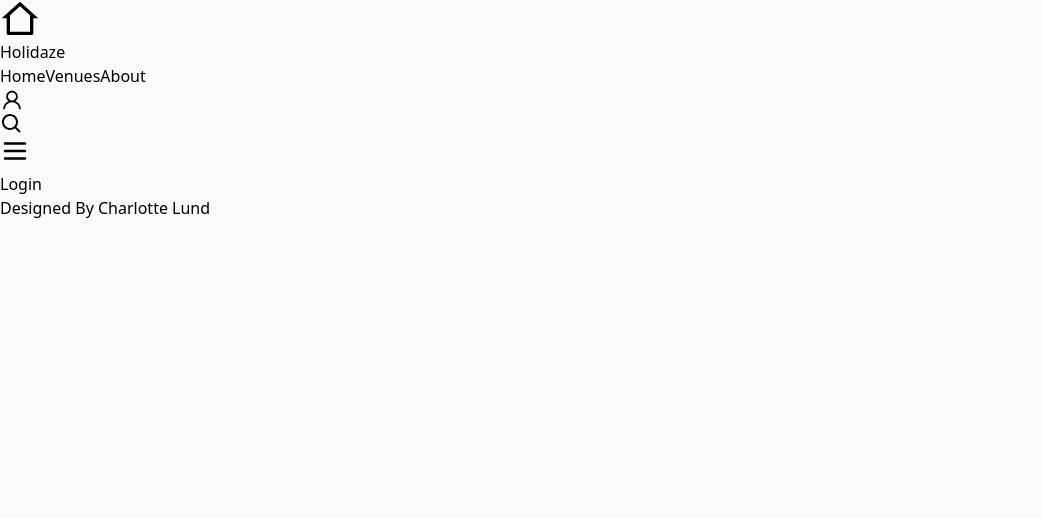
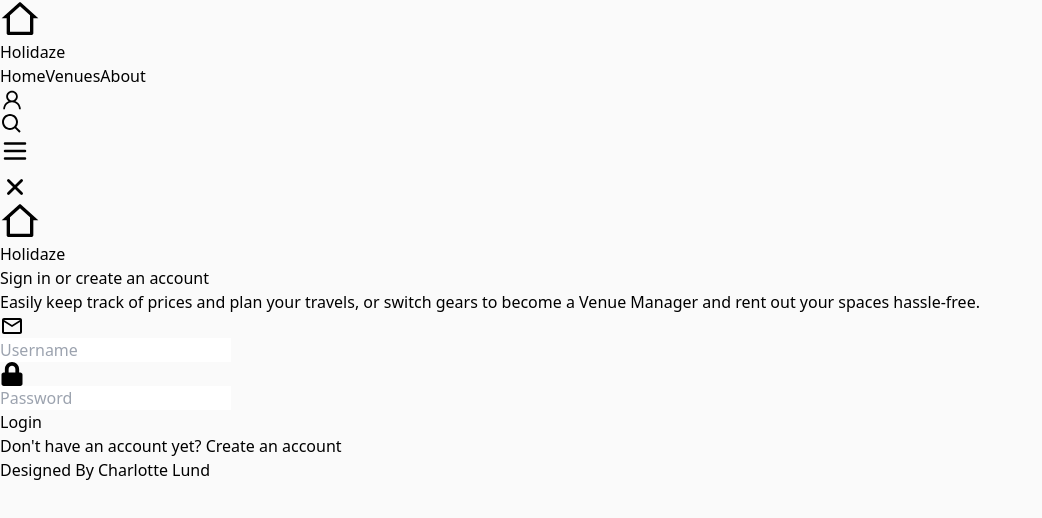
Before and after one commit to chalund/exam-2, a React (Vite) app: page /login in a window 1280 px wide. Shown: the top 518 px of the page, without its empty margins (0-1042 px from the left). Built offline with nearby package versions, Linux system fonts and the light colour scheme.

Commit message:
adds loginForm

```diff
--- a/src/Pages/ListOfVenuesPage/index.jsx
+++ b/src/Pages/ListOfVenuesPage/index.jsx
@@ -1,4 +1,4 @@
-import React from 'react';
+import React, { useEffect } from 'react';
 import { Link } from 'react-router-dom';
 import { BASE_URL, Venues } from '../../components/API';
 import { useFetch } from '../../components/Hooks/useFetch';
@@ -6,6 +6,9 @@ import { FaMapMarkerAlt } from "react-icons/fa";
 
 const ListOfVenuesPage = () => {
   const { data, loading, error } = useFetch(BASE_URL + Venues);
+
+  useEffect(() => {
+  }, []);
 
   if (loading) {
     return <div>Loading...</div>;
@@ -24,7 +27,7 @@ const ListOfVenuesPage = () => {
       <h1 className='text-center mt-3 text-xl text-violet-600'>List of Venues</h1>
       <div>
         {data.data.map((venue) => (
-          <Link to={`/product/${venue.id}`} key={venue.id} className='block'>
+          <Link to={`/venue/${venue.id}`} key={venue.id} className='block'>
             <div className='bg-white border rounded-lg m-4 p-4 sm:flex sm:max-w-[700px] max-w-[400px] mx-auto hover:border-4 hover:border-violet-600'>
               {venue.media && venue.media.length > 0 && (
                 <div className="sm:w-1/3 sm:mr-4">
--- a/src/Pages/LoginPage/index.jsx
+++ b/src/Pages/LoginPage/index.jsx
@@ -1,9 +1,10 @@
-import React from 'react'
+import LoginForm from '../../components/LoginForm'
+
 
 const LoginPage = () => {
   return (
     <div>
-      Login
+      <LoginForm />
     </div>
   )
 }
--- a/src/Pages/VenueDetailsPage/index.jsx
+++ b/src/Pages/VenueDetailsPage/index.jsx
@@ -2,9 +2,21 @@ import { Link, useParams } from 'react-router-dom';
 import { BASE_URL, Venues } from '../../components/API';
 import { useFetch } from '../../components/Hooks/useFetch';
 
+import { FaArrowLeft } from "react-icons/fa";
+import { FaBed } from "react-icons/fa";
+import { FaWifi } from "react-icons/fa";
+import { FaParking } from "react-icons/fa";
+import { MdOutlinePets } from "react-icons/md";
+import { MdBreakfastDining } from "react-icons/md";
+import { useEffect } from 'react';
+
 const VenueDetailsPage = () => {
     const { id } = useParams();
     const { data, loading, error } = useFetch(BASE_URL + Venues + `/${id}`);
+    console.log("Data:", data);
+
+    useEffect(() => {
+    }, []);
 
     if (loading) {
       return <div>Loading...</div>;
@@ -20,17 +32,52 @@ const VenueDetailsPage = () => {
     }
 
     // Destructure the data object
-    const { name, description, location, media, price, rating } = data.data;
+    const { name, description, maxGuests, location, media, price, rating, created, updated, meta: { wifi, parking, breakfast, pets } } = data.data;
+
 
     return (
       <div className='mt-4'>
-        <Link to="/venues" className='m-2 underline'>Back to List of Venues</Link>
+        <div className='flex items-center gap-2'>
+          <FaArrowLeft />
+          <Link to={`/listings`} className='underline'>Back to List of Venues</Link>
+        </div>
+
             <div className='mt-4'>
-                <h1>{name}</h1>
-                <p>Description: {description}</p>
+                {media && media.length > 0 && (
+                    <img src={media[0].url} alt={media[0].alt} className='object-cover w-full h-48 ' />
+                )}
+
+                <div>
+                  <h1>{name}</h1>
+                  <p>Rating: {rating}</p>
+                  calendar, date edit
+                  <p>Description: {description}</p>
+                  <div className='flex items-center gap-1'>
+                    <FaBed />
+                    <p>{maxGuests}</p>
+                  </div>
+                  <div className='py-2'>
+                    <p>Facilities</p>
+                    <ul className='flex gap-2'>
+                      {wifi && <li><FaWifi size={30}/></li>}
+                      {breakfast && <li><MdBreakfastDining size={30}/></li>}
+                      {parking && <li><FaParking size={30} /></li>}
+                      {pets && <li><MdOutlinePets size={30}/></li>}
+                    </ul>
+                  </div>
+
+
+                </div>
+
+
                 <p>Location: {location.city}, {location.address}</p>
                 <p>Price: ${price}</p>
-                <p>Rating: {rating}</p>
+                <button className='border p-2 bg-orange-300 uppercase'>Book now</button>
+                <p>{created}</p>
+
+
+
+
 
             </div>
 
--- /dev/null
+++ b/src/components/LoginForm/index.jsx
@@ -0,0 +1,41 @@
+import React from 'react'
+import Logo from '../Layout/Logo'
+import { FaLock } from "react-icons/fa";
+import { MdOutlineEmail } from "react-icons/md";
+import { IoClose } from "react-icons/io5";
+import { Link } from 'react-router-dom';
+
+const LoginForm = () => {
+  return (
+    <div className="flex min-h-full flex-col px-10 py-12 sm:border ">
+    <div className="flex justify-end mb-6">
+      <IoClose size={30} />
+    </div>
+    <div className="flex justify-center mb-4">
+      <Logo/>
+    </div>
+    <div className='mb-6'>
+      <h1 className='font-semibold text-lg py-2'>Sign in or create an account</h1>
+      <p>Easily keep track of prices and plan your travels, or switch gears to become a Venue Manager and rent out your spaces hassle-free.</p>
+    </div>
+    <form action="#">
+      <div>
+        <div>
+          <div className="flex items-center text-lg mb-6">
+            <MdOutlineEmail className="absolute ml-3" size={24} />
+            <input type="text" id="username" className="border rounded-xl pl-12 py-2  focus:outline-none w-full" placeholder="Username" />
+          </div>
+          <div className="flex items-center text-lg mb-6">
+            <FaLock className="absolute ml-3" size={24} />
+            <input type="password" id="password" className="border rounded-xl pl-12 py-2  focus:outline-none w-full" placeholder="Password" />
+          </div>
+        </div>
+        <button className="bg-gradient-to-t from-orange-300 to-orange-400 font-medium p-2 mb-2 text-black uppercase w-full rounded-xl">Login</button>
+      </div>
+      <p>Don't have an account yet? <Link to={'/register'} className='ms-1 underline text-violet-600'>Create an account</Link></p>
+    </form>
+  </div>
+  )
+}
+
+export default LoginForm
```
